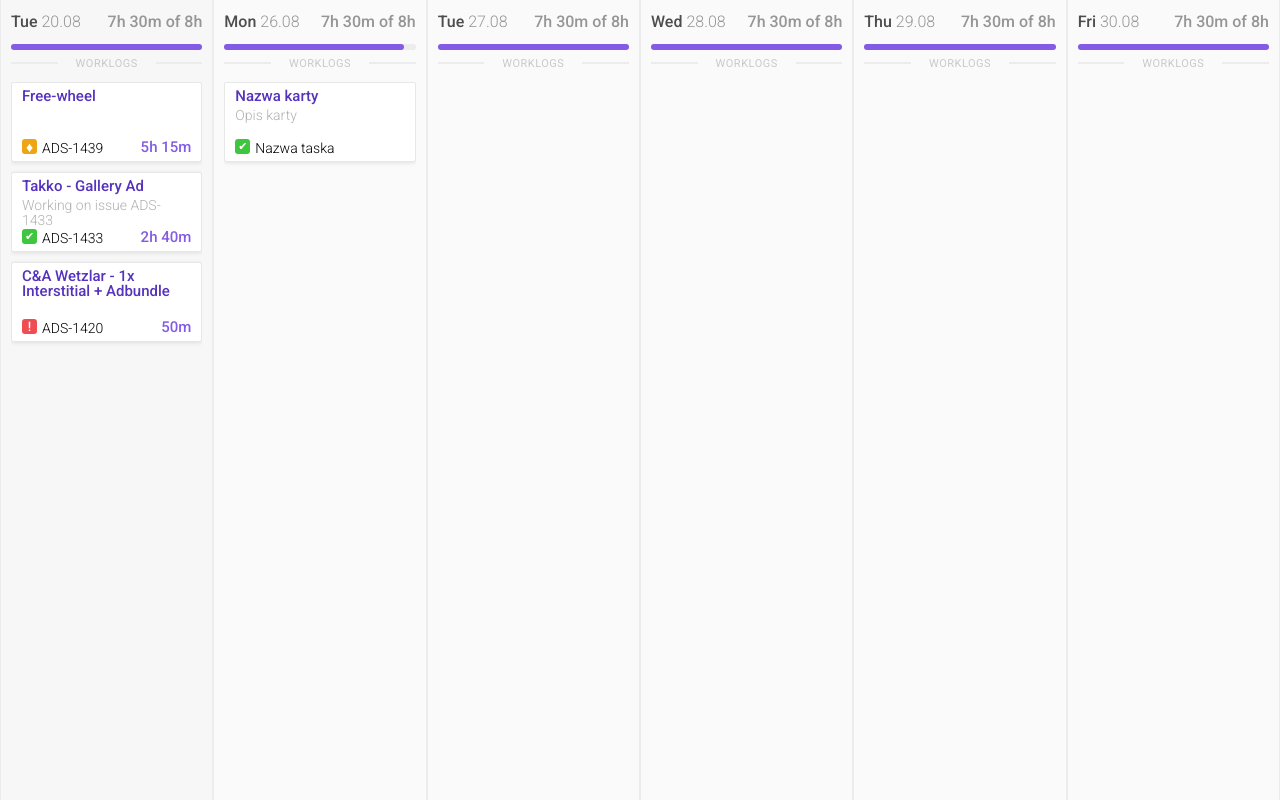
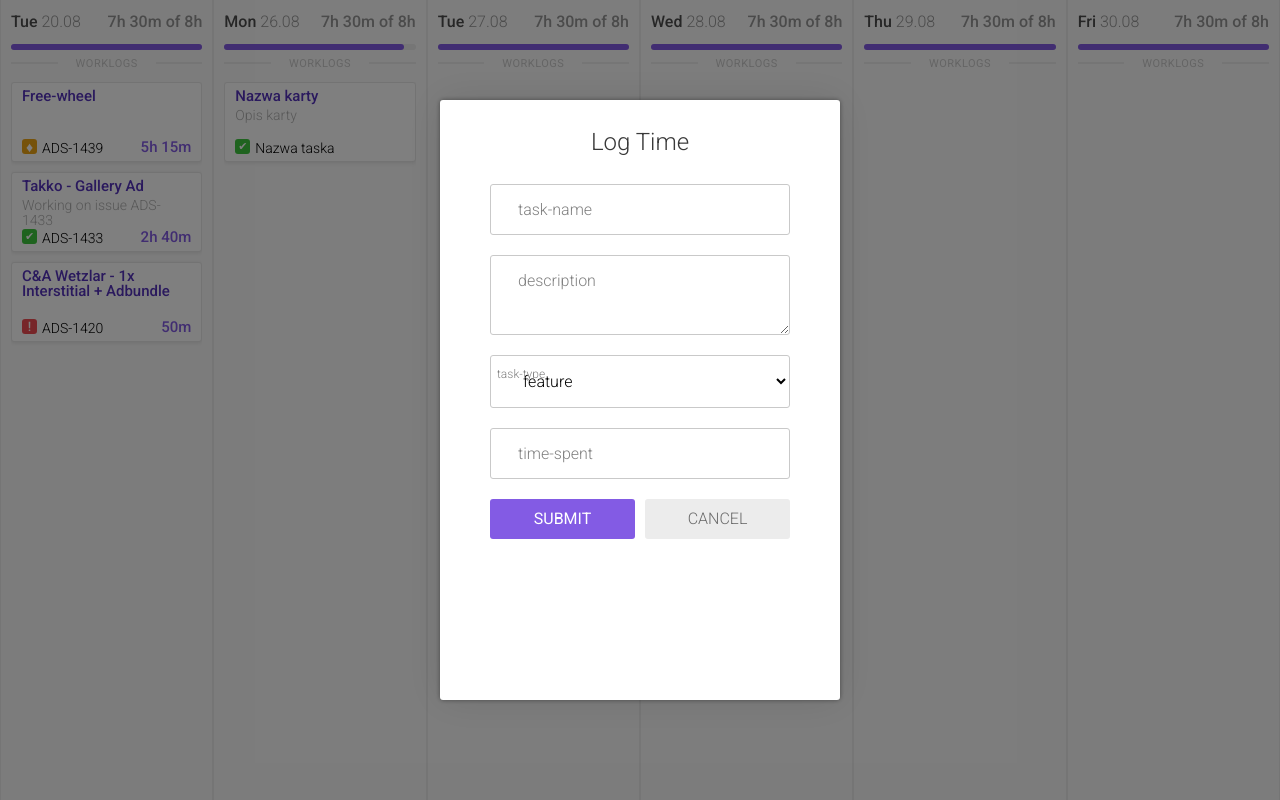
Before and after one commit to zaxanq/jira-like-time-logging, a website: page src/index.html in a window 1280 px wide. Drawn offline with nearby package versions, Linux system fonts and the light colour scheme; files that its build step writes are made by us from their sources.

Commit message:
Added dialog, input and button component

```diff
--- a/package.json
+++ b/package.json
@@ -1,6 +1,6 @@
 {
   "name": "jira-like-time-logging",
-  "version": "0.1.3",
+  "version": "0.1.6",
   "description": "",
   "main": "index.js",
   "scripts": {
--- a/src/js/main.js
+++ b/src/js/main.js
@@ -7,6 +7,7 @@ class BaseClass {
     app() {
         this.totalTime = {number: 480, string: '8h'};
         this.Elements = {
+            main: this.Dom('main.wrapper')[0],
             columns: {
                 count: 0,
                 children: {
@@ -32,6 +33,12 @@ class BaseClass {
                         taskName: '',
                         timeLogged: null,
                     }
+                }
+            },
+            dialog: {
+                title: 'Log time',
+                inputs: {
+                    names: ['task-name', 'description', 'task-type', 'time-spent'],
                 }
             }
         };
@@ -202,7 +209,7 @@ class ColumnClass extends HTMLElement {
     create() {
         let newColumn = Base.createElement('log-column',
             {'class': 'column', 'id': `column-${++Base.Elements.columns.count}`},
-            Base.class('wrapper')[0]);
+            Base.Elements.main);
 
         this.addToElementsObject();
 
@@ -277,7 +284,7 @@ class ColumnClass extends HTMLElement {
             {'class': 'column__footer'}, newColumn);
 
         let newColumnButtons = Base.createElement('div',
-            {'class': ['column__buttons', 'column__buttons--hidden']}, newColumnFooter);
+            {'class': 'column__buttons'}, newColumnFooter);
 
         let newColumnButtonAdd = Base.createElement('button',
             {'class': ['buttons__add-task', 'button', 'column__button']}, newColumnButtons);
@@ -288,7 +295,7 @@ class ColumnClass extends HTMLElement {
 
     addButtonListener(parentId) {
         Base.Dom(`#${parentId} .buttons__add-task`)[0].addEventListener('click', function() {
-            Card.create(parentId);
+            if (Dialog.open()) Card.create(parentId);
         });
     }
 
@@ -296,10 +303,112 @@ class ColumnClass extends HTMLElement {
 customElements.define('log-column', ColumnClass);
 let Column = new ColumnClass;
 
+class DialogClass extends HTMLElement {
+    constructor() {
+        super();
+    }
+
+    open() {
+        Base.class('dialog-overlay')[0].removeClass('dialog-overlay--hidden');
+        Base.class('dialog')[0].removeClass('dialog--hidden');
+        this.state.opened = !this.state.opened;
+    }
+
+    close() {
+        Base.class('dialog-overlay')[0].addClass('dialog-overlay--hidden');
+        Base.class('dialog')[0].addClass('dialog--hidden');
+        this.state.opened = !this.state.opened;
+    }
+
+    init() {
+        this.state = {
+            opened: false
+        };
+
+        let dialogOverlay = Base.createElement('div',
+            {'class': ['dialog-overlay', 'dialog-overlay--hidden']}, Base.Elements.main);
+
+        let dialog = Base.createElement('log-dialog',
+            {'class': ['dialog', 'dialog--hidden']}, dialogOverlay);
+
+        this.createDialogContent(dialog);
+        this.addButtonListener();
+    }
+
+    createDialogContent(dialog) {
+        let dialogHeader = Base.createElement('div',
+            {'class': 'dialog__header'}, dialog);
+
+        let dialogTitle = Base.createElement('h2',
+            {'class': 'dialog__title'}, dialogHeader);
+        dialogTitle.innerText = 'Log Time';
+
+        let dialogBody = Base.createElement('div',
+            {'class': 'dialog__body'}, dialog);
+        dialogTitle.innerText = 'Log Time';
+
+        for (let input of Base.Elements.dialog.inputs.names) {
+            let dialogInputContainer = Base.createElement('div',
+                {'class': ['dialog__input-container', 'input-container', `input-container__${input}`]}, dialogBody);
+            let dialogInput;
+            if (input === 'description') {
+                dialogInput = Base.createElement('textarea',
+                    {'class': ['dialog__input', 'input', `input__${input}`]}, dialogInputContainer);
+            } else if (input === 'task-type') {
+                dialogInput = Base.createElement('select',
+                    {'class': ['dialog__input', 'input', 'select', `input__${input}`]}, dialogInputContainer);
+
+                for (let type of ['feature', 'bug', 'urgent']) {
+                    let dialogInputOption = Base.createElement('option',
+                        {'class': ['dialog__input--option', 'select__option', `input__${input}`]}, dialogInput);
+                    dialogInputOption.innerText = type;
+                }
+            } else {
+                dialogInput = Base.createElement('input',
+                    {'class': ['dialog__input', 'input', `input__${input}`]}, dialogInputContainer);
+                dialogInput.type = 'text';
+            }
+            let dialogInputLabel = Base.createElement('label',
+                {'class': ['dialog__input-label', 'input-label', `input-label__${input}`]}, dialogInputContainer);
+
+            dialogInput.name = `input__${input}`;
+            dialogInputLabel.innerText = input;
+            dialogInput.required = true;
+            dialogInput.minLength = 1;
+        }
+
+        let dialogFooter = Base.createElement('div',
+            {'class': 'dialog__footer'}, dialog);
+
+        let dialogButtons = Base.createElement('div',
+            {'class': 'dialog__buttons'}, dialogFooter);
+
+        let dialogButtonSubmit = Base.createElement('button',
+            {'class': ['dialog__button', 'button', 'dialog__button--submit']}, dialogButtons);
+        dialogButtonSubmit.innerText = 'Submit';
+
+        let dialogButtonCancel = Base.createElement('button',
+            {'class': ['dialog__button', 'button', 'dialog__button--cancel']}, dialogButtons);
+        dialogButtonCancel.innerText = 'Cancel';
+    }
+
+    addButtonListener() {
+        Base.Dom(`.dialog__button.dialog__button--cancel`)[0].addEventListener('click', () => {
+            console.info(this.state.opened);
+            if (this.state.opened === true) {
+                this.close();
+            }
+        });
+    }
+}
+customElements.define('log-dialog', DialogClass);
+let Dialog = new DialogClass;
 
 class Main {
     constructor() {
         Base.init();
+        Dialog.init();
+        Dialog.open();
     }
 
     init() {
@@ -314,6 +423,7 @@ class Main {
     createCard(parentId) {
         Card.create(parentId);
     }
+
 }
 
 (new Main()).init();
--- a/src/styles/scss/_components.scss
+++ b/src/styles/scss/_components.scss
@@ -1,4 +1,7 @@
 @import 'components/wrapper';
 @import 'components/column';
 @import 'components/card';
+@import 'components/dialog';
+@import 'components/button';
+@import 'components/input';
 @import 'components/status-icon';
--- a/src/styles/scss/_global.scss
+++ b/src/styles/scss/_global.scss
@@ -20,3 +20,10 @@ h2, .h2 {
 h3, .h3 {
   font-size: 2.1rem;
 }
+
+input,
+button,
+textarea,
+select {
+  outline-color: map-get($accents-palette, 500);
+}
--- a/src/styles/scss/_reset.scss
+++ b/src/styles/scss/_reset.scss
@@ -1,11 +1,11 @@
-body, h1, h2, h3, h4, h5, h6, p, button {
+body, div, h1, h2, h3, h4, h5, h6, p, button, input, textarea, select {
   margin: 0;
   padding: 0;
   font: inherit;
   line-height: 1;
+  box-sizing: border-box;
 }
 
-div {
-  box-sizing: border-box;
-  line-height: 1;
+input, select, textarea, button {
+  background: transparent;
 }
--- a/src/styles/scss/_themes.scss
+++ b/src/styles/scss/_themes.scss
@@ -1,5 +1,7 @@
 @import 'themes/column.theme';
 @import 'themes/card.theme';
+@import 'themes/dialog.theme';
+@import 'themes/input.theme';
 @import 'themes/status-icon.theme';
 
 .column {
@@ -13,3 +15,11 @@
 .status-icon {
   @include status-icon($main-palette, $dark-palette, $accents-palette);
 }
+
+.dialog {
+  @include dialog($main-palette, $dark-palette, $accents-palette);
+}
+
+.input {
+  @include input($main-palette, $dark-palette, $accents-palette);
+}
--- a/src/styles/scss/_variables.scss
+++ b/src/styles/scss/_variables.scss
@@ -2,3 +2,5 @@
 $status-icon--task: #3ec73e;
 $status-icon--bug: #eea515;
 $status-icon--urgent: #f04d52;
+
+$common-border-radius: 0.3rem;
--- /dev/null
+++ b/src/styles/scss/components/_button.scss
@@ -0,0 +1,4 @@
+.button {
+    cursor: pointer;
+    border-radius: $common-border-radius;
+}
--- a/src/styles/scss/components/_card.scss
+++ b/src/styles/scss/components/_card.scss
@@ -9,7 +9,7 @@ log-card {
   padding: 0.6rem 1rem;
   margin-bottom: 1rem;
   border: 0.1rem solid;
-  border-radius: 0.25rem;
+  border-radius: $common-border-radius;
   font-size: 1.5rem;
 }
 
--- /dev/null
+++ b/src/styles/scss/components/_dialog.scss
@@ -0,0 +1,92 @@
+log-dialog {
+    box-sizing: border-box;
+}
+
+$dialog-padding-vertical: 3rem;
+$dialog-padding-horizontal: 5rem;
+
+.dialog-overlay {
+    position: absolute;
+    z-index: 100;
+    left: 0;
+    top: 0;
+    @include size(100%, 100vh);
+    @include flex(center, center);
+    background-color: rgba(0, 0, 0, 0.5);
+    @include transition(0.25s, ease-in-out, 0.05s, opacity);
+
+    &--hidden {
+        opacity: 0;
+        pointer-events: none;
+
+    }
+}
+
+.dialog {
+    @include size(40rem, 60rem);
+    @include flex(flex-start, center, column);
+    //min-width: 40vw;
+    //min-height: 60vh;
+    //max-width: 64vw;
+    //max-height: 96vh;
+    padding: $dialog-padding-vertical $dialog-padding-horizontal;
+    border-radius: 0.3rem;
+    background-color: #fff;
+    box-shadow: 0 0 4rem rgba(0, 0, 0, 0.1), 0 0 0.5rem rgba(0, 0, 0, 0.4);
+}
+
+.dialog__header {
+    @include flex(center, center);
+    margin-bottom: $dialog-padding-vertical;
+}
+
+.dialog__title {
+    font-weight: 300;
+}
+
+.dialog__body {
+    width: 100%;
+    @include flex(flex-start, flex-start, column);
+}
+
+.dialog__input-container {
+    margin-bottom: 2rem;
+}
+
+.dialog__input.input__description {
+    height: 8rem;
+
+    + .input-label {
+        top: 1.8rem;
+    }
+}
+
+.dialog__footer {
+    width: 100%;
+}
+
+.dialog__buttons {
+    width: 100%;
+    @include flex(center, center);
+}
+
+.dialog__button {
+    @include flex(center, center);
+    flex: 1;
+    padding: 1.2rem 0;
+    border: 0;
+    text-transform: uppercase;
+    transition:all 0.25s ease-in-out, background-color 0.1s ease-in-out;
+
+    &:not(:first-child) {
+        margin-left: 1rem;
+    }
+}
+
+.dialog__button--submit {
+    font-weight: 400;
+
+    &:hover {
+        flex: 2;
+    }
+}
--- /dev/null
+++ b/src/styles/scss/components/_input.scss
@@ -0,0 +1,44 @@
+$input-padding-vertical: 1.5rem;
+$input-padding-horizontal: 2.8rem;
+
+.input-container {
+    position: relative;
+}
+
+.input-label {
+    position: absolute;
+}
+
+.input-container {
+    width: 100%;
+    @include flex(flex-start, center);
+}
+
+.input {
+    width: 100%;
+    padding: $input-padding-vertical $input-padding-horizontal;
+    border: 0.1rem solid;
+    border-radius: $common-border-radius;
+
+    &:active,
+    &:focus,
+    &:valid {
+        & + .input-label {
+            margin-left: $input-padding-horizontal / 4;
+            margin-top: -$input-padding-vertical;
+            font-size: 1.2rem;
+        }
+    }
+}
+
+.input-label {
+    width: 100%;
+    margin-left: $input-padding-horizontal;
+    pointer-events: none;
+
+    @include transition(0.15s, ease-in-out, 0s);
+}
+
+.select__option {
+
+}
--- a/src/styles/scss/components/_status-icon.scss
+++ b/src/styles/scss/components/_status-icon.scss
@@ -1,7 +1,7 @@
 .status-icon {
   @include size(1.5rem);
   @include inline-flex(center, center);
-  border-radius: 0.3rem;
+  border-radius: $common-border-radius;
 
   &::before {
     font-style: normal;
--- a/src/styles/scss/components/_wrapper.scss
+++ b/src/styles/scss/components/_wrapper.scss
@@ -1,4 +1,5 @@
 .wrapper {
+  position: relative;
   @include size(100%, 100vh);
   @include flex(flex-start, flex-start);
   overflow: hidden;
--- /dev/null
+++ b/src/styles/scss/themes/_dialog.theme.scss
@@ -0,0 +1,23 @@
+@mixin dialog($main, $dark, $accents) {
+    .dialog__title {
+        color: map-get($dark, 1000);
+    }
+
+    .dialog__button--submit {
+        background-color: map-get($accents, 500);
+        color: map-get($main, 50);
+
+        &:hover {
+            background-color: map-get($accents, 600);
+        }
+    }
+
+    .dialog__button--cancel {
+        background-color: map-get($main, 600);
+        color: map-get($dark, 400);
+
+        &:hover {
+            background-color: map-get($main, 800);
+        }
+    }
+}
--- /dev/null
+++ b/src/styles/scss/themes/_input.theme.scss
@@ -0,0 +1,10 @@
+@mixin input($main, $dark, $accents) {
+
+    &-label {
+        color: map-get($dark, 200);
+    }
+
+    & {
+        border-color: map-get($main, 1500);
+    }
+}
```
Also changed, not shown: src/styles/scss/components/_column.scss (+10 -7 lines).
